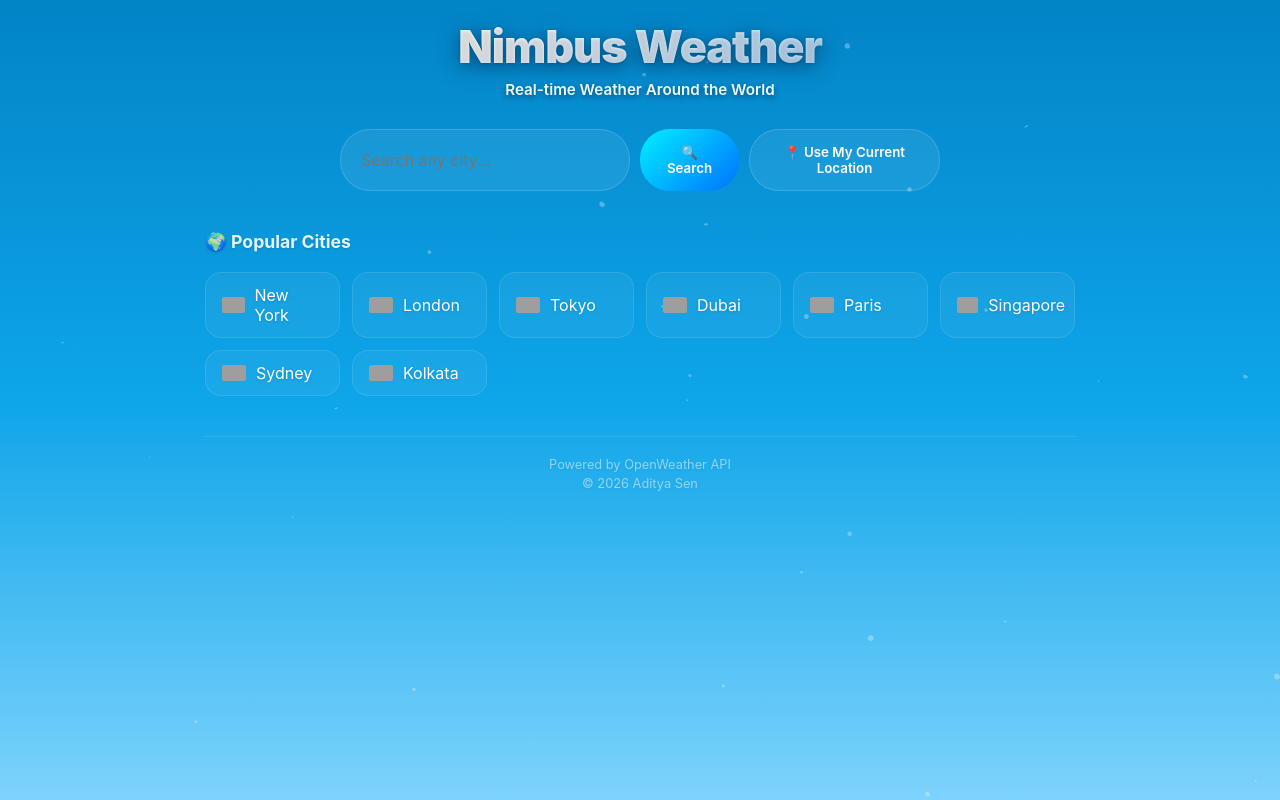
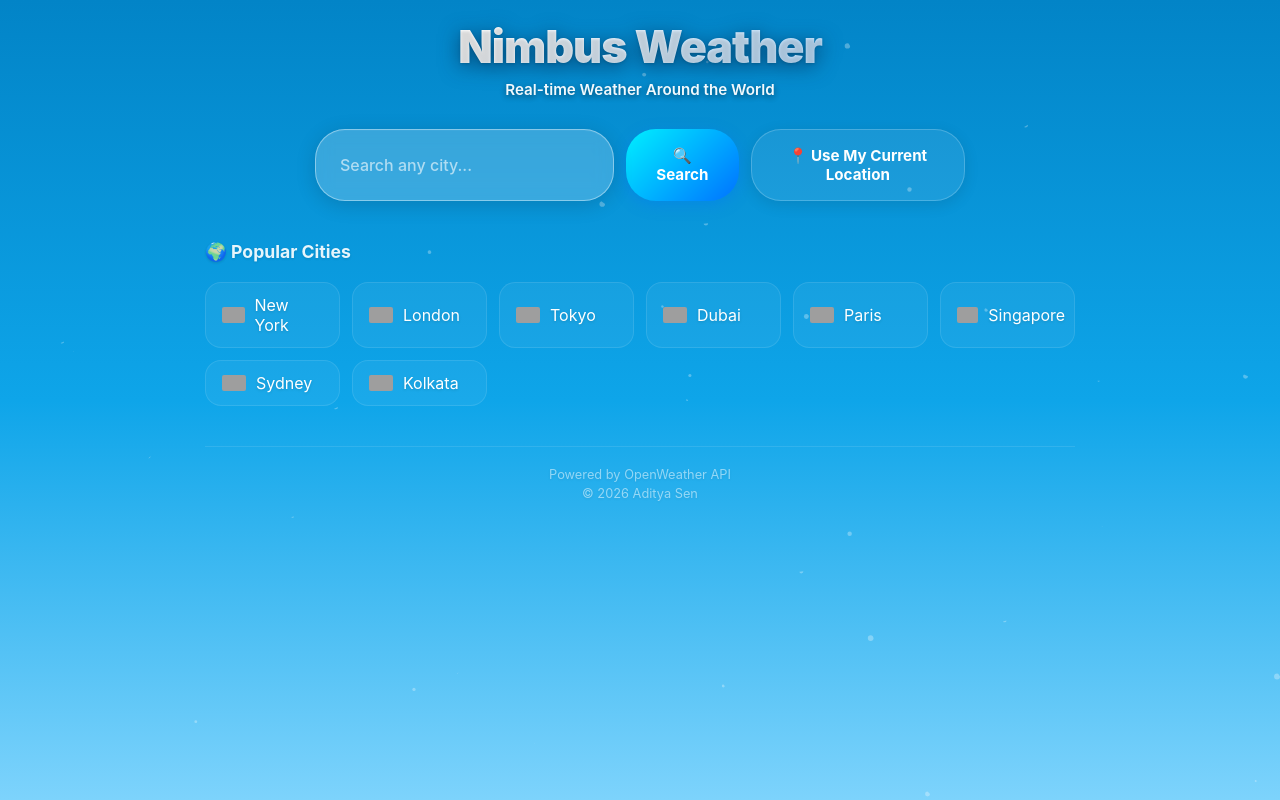
Before and after one commit to Aditya2008-Learner/Nimbus-Weather, a Flask app: page / in a window 1280 px wide. Run offline with Flask 3, Linux system fonts and the light colour scheme; grey boxes are pictures that could not be loaded.

Commit message:
More polished seacrh bar and buttons

```diff
--- a/static/style.css
+++ b/static/style.css
@@ -116,52 +116,89 @@ body:not(.night) header h1 {
 }
 
 /* ==========================================================================
-   SEARCH FORM & CONTROLS
+   UPGRADED GLASSMORPHIC SEARCH BAR & CONTROLS
    ========================================================================== */
 #searchForm {
     display: flex;
-    gap: 10px;
-    max-width: 600px;
-    margin: 0 auto 30px auto;
+    gap: 12px;
+    max-width: 650px;
+    margin: 0 auto 35px auto;
 }
 
 #searchForm input {
     flex: 1;
-    padding: 14px 20px;
-    background: rgba(255, 255, 255, 0.08);
-    border: 1px solid rgba(255, 255, 255, 0.15);
+    padding: 16px 24px;
+    /* Soft premium glass texture */
+    background: rgba(255, 255, 255, 0.06);
+    border: 1px solid rgba(0, 240, 255, 0.2);
     border-radius: 30px;
     color: #ffffff;
     font-size: 1rem;
+    font-weight: 500;
     outline: none;
-    transition: all 0.3s ease;
+    backdrop-filter: blur(8px);
+    transition: all 0.3s cubic-bezier(0.25, 1, 0.5, 1);
+    box-shadow: inset 0 1px 1px rgba(255, 255, 255, 0.05),
+                0 4px 20px rgba(0, 0, 0, 0.15);
 }
 
+/* Day-specific input tweak for better text contrast */
+body:not(.night) #searchForm input {
+    background: rgba(255, 255, 255, 0.2);
+    border-color: rgba(255, 255, 255, 0.4);
+    color: #ffffff;
+}
+
+#searchForm input::placeholder {
+    color: rgba(255, 255, 255, 0.6);
+}
+
+/* Glowing Neon Focus State */
 #searchForm input:focus {
     background: rgba(255, 255, 255, 0.12);
     border-color: #00f0ff;
-    box-shadow: 0 0 15px rgba(0, 240, 255, 0.25);
+    box-shadow: 0 0 20px rgba(0, 240, 255, 0.35),
+                inset 0 1px 1px rgba(255, 255, 255, 0.1);
 }
 
+/* Premium Gradient Action Buttons */
 #searchForm button {
-    padding: 14px 24px;
+    padding: 16px 28px;
     background: linear-gradient(135deg, #00f0ff 0%, #0072ff 100%);
     border: none;
     border-radius: 30px;
     color: #ffffff;
-    font-weight: 600;
+    font-weight: 700;
+    font-size: 0.95rem;
     cursor: pointer;
-    transition: transform 0.2s ease, opacity 0.2s ease;
+    display: flex;
+    align-items: center;
+    gap: 6px;
+    box-shadow: 0 4px 15px rgba(0, 114, 255, 0.3);
+    transition: all 0.3s cubic-bezier(0.25, 1, 0.5, 1);
 }
 
 #searchForm button:hover {
-    transform: translateY(-1px);
-    opacity: 0.95;
+    transform: translateY(-2px);
+    box-shadow: 0 6px 22px rgba(0, 240, 255, 0.45);
+    filter: brightness(1.1);
 }
 
+#searchForm button:active {
+    transform: translateY(0);
+}
+
+/* Location Button Variant - Clean Glass Look */
 .location-btn {
     background: rgba(255, 255, 255, 0.08) !important;
-    border: 1px solid rgba(255, 255, 255, 0.15) !important;
+    border: 1px solid rgba(255, 255, 255, 0.2) !important;
+    box-shadow: 0 4px 15px rgba(0, 0, 0, 0.1) !important;
+}
+
+.location-btn:hover {
+    background: rgba(255, 255, 255, 0.15) !important;
+    border-color: #00f0ff !important;
+    box-shadow: 0 6px 22px rgba(0, 240, 255, 0.2) !important;
 }
 
 /* ==========================================================================
```
